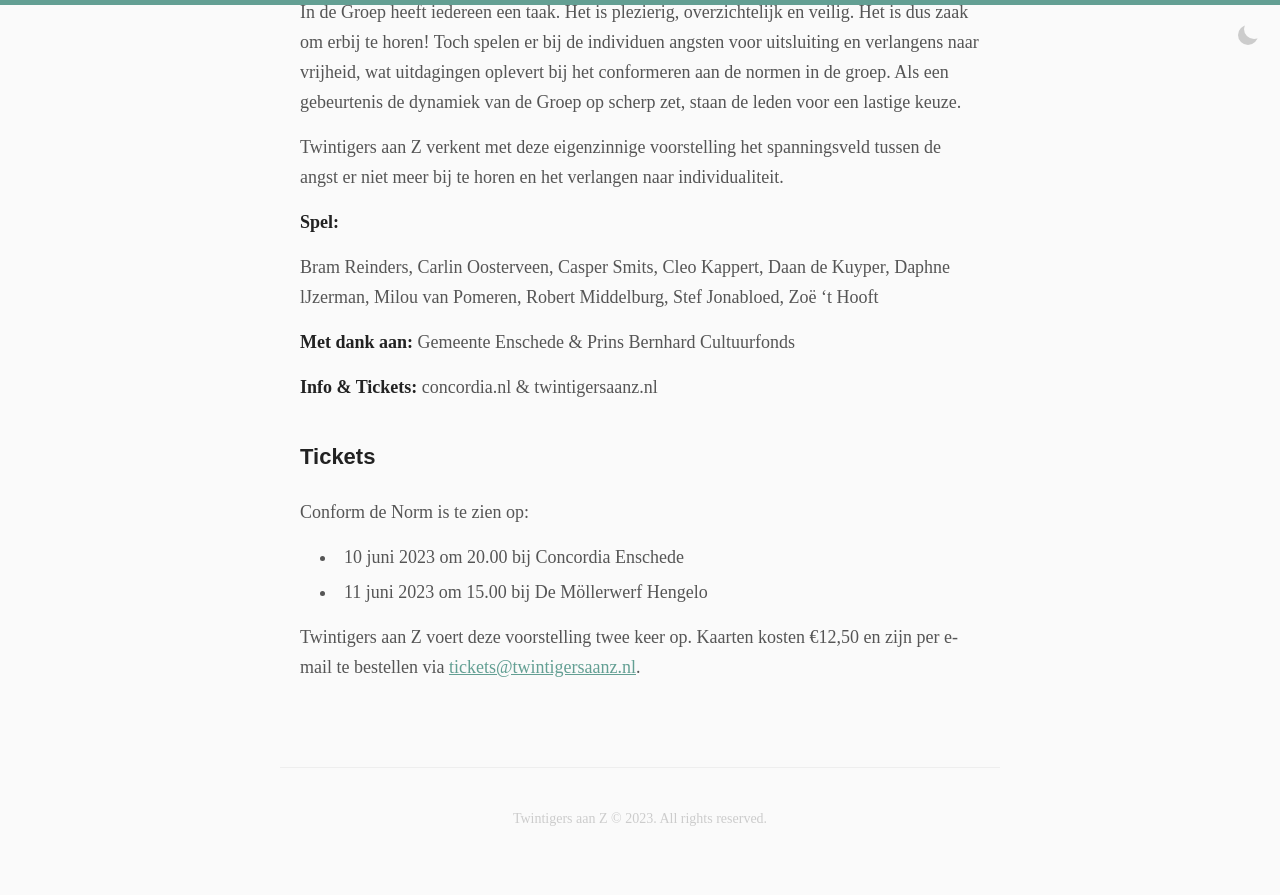
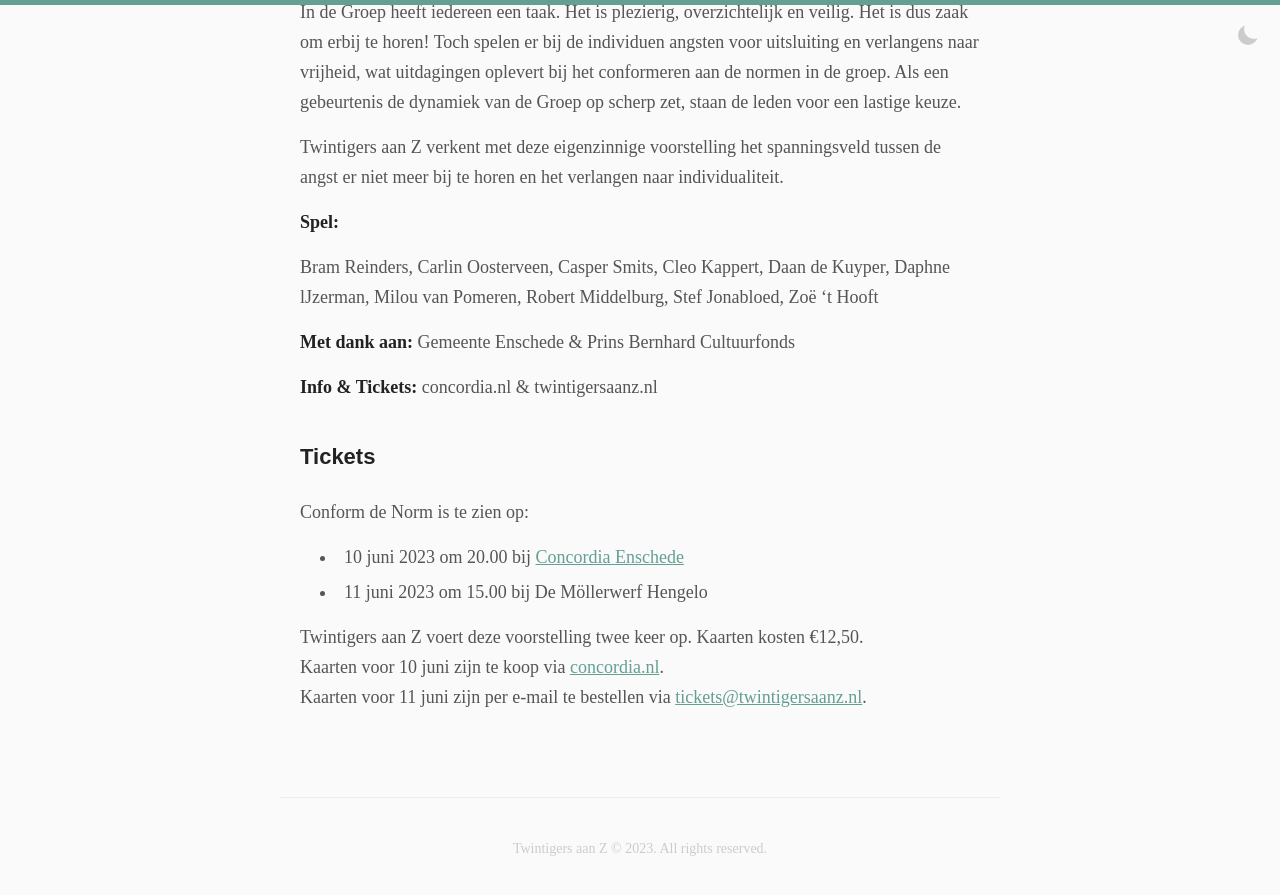
Before and after one commit to cmitz/twintigersaanz, a Jekyll site: the page built from _posts/2023-03-29-voorstelling-conform-de-norm-2023.md, in a window 1280 px wide and 900 px high, scrolled down 1453 px. Shown: the top 895 px of the window. Built offline with Jekyll 4.4.1, drawn with Linux system fonts in a browser that asks for light colours; some web fonts are replaced; before the commit the page ends 2323 px from its top, so only the background shows below that.

Commit message:
Clearify texts on shows

```diff
--- a/_posts/2023-03-29-voorstelling-conform-de-norm-2023.md
+++ b/_posts/2023-03-29-voorstelling-conform-de-norm-2023.md
@@ -33,7 +33,9 @@ concordia.nl & twintigersaanz.nl
 ### Tickets
 
 Conform de Norm is te zien op:
-* 10 juni 2023 om 20.00 bij Concordia Enschede
+* 10 juni 2023 om 20.00 bij [Concordia Enschede](https://www.concordia.nl/theater/conform-de-norm/)
 * 11 juni 2023 om 15.00 bij De Möllerwerf Hengelo
 
-Twintigers aan Z voert deze voorstelling twee keer op. Kaarten kosten €12,50 en zijn per e-mail te bestellen via <a target="_blank" href="mailto:tickets@twintigersaanz.nl?subject=Bestelling Conform%20de%20Norm&body=Beste%20Twintigers%20aan%20Z,%0A%0AIk%20zou%20graag%20kaarten%20willen%20bestellen%20voor%20de%20voorstelling%20Conform%20de%20Norm.%0A%0A" >tickets@twintigersaanz.nl</a>.
+Twintigers aan Z voert deze voorstelling twee keer op. Kaarten kosten €12,50.<br>
+Kaarten voor 10 juni zijn te koop via [concordia.nl](https://www.concordia.nl/theater/conform-de-norm/). <br>
+Kaarten voor 11 juni zijn per e-mail te bestellen via <a target="_blank" href="mailto:tickets@twintigersaanz.nl?subject=Bestelling Conform%20de%20Norm&body=Beste%20Twintigers%20aan%20Z,%0A%0AIk%20zou%20graag%20kaarten%20willen%20bestellen%20voor%20de%20voorstelling%20Conform%20de%20Norm.%0A%0A" >tickets@twintigersaanz.nl</a>.
```
Also changed, not shown: _posts/2023-04-01-voorstelling-de-zeven-muzen-2023.md (+4 -0 lines).
